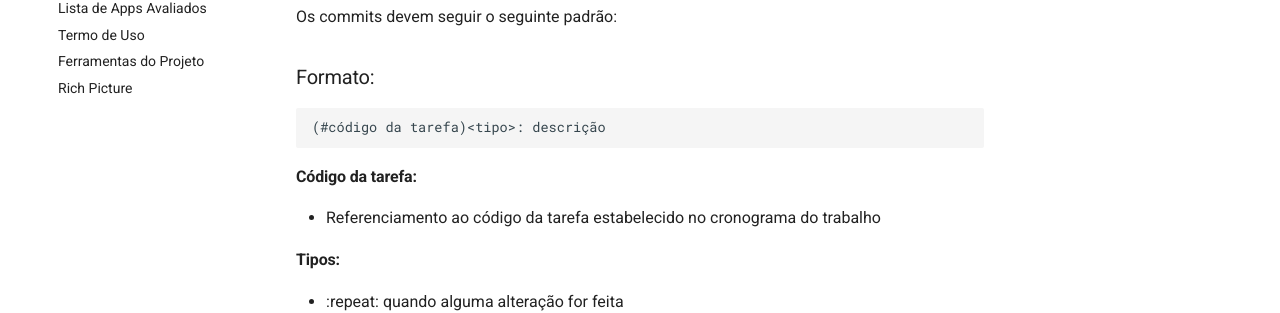
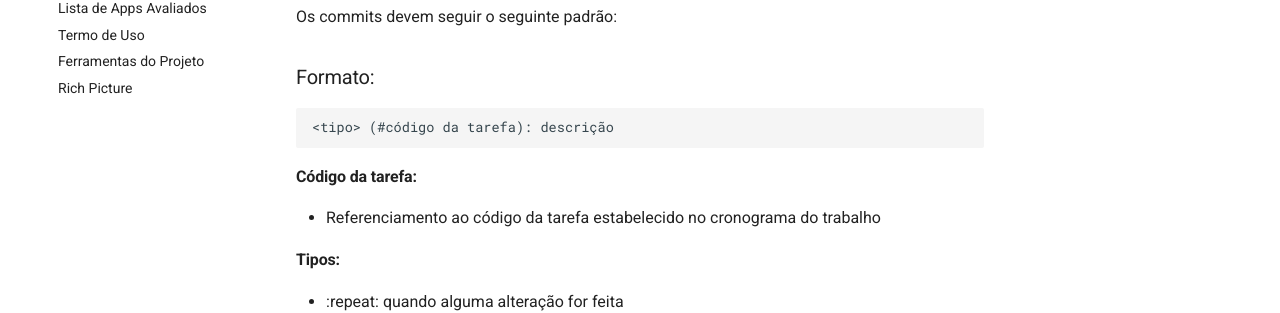
Before and after one commit to Requisitos-de-Software/2025.1-Guardioes-da-Saude, an MkDocs documentation site: the page built from docs/planejamento/politicas_repositorio/politica_commits.md, in a window 1280 px wide and 1390 px high. Shown: the part 292-605 px from the top of the window. Built offline with MkDocs 1.6.1 and Material for MkDocs 9.7.7, drawn with Linux system fonts in a browser that asks for light colours.

````diff
--- a/docs/planejamento/politicas_repositorio/politica_commits.md
+++ b/docs/planejamento/politicas_repositorio/politica_commits.md
@@ -6,7 +6,7 @@ Os commits devem seguir o seguinte padrão:
 
 ### Formato:
 ```
-(#código da tarefa)<tipo>: descrição
+<tipo> (#código da tarefa): descrição
 ```
 
 #### Código da tarefa:
````
